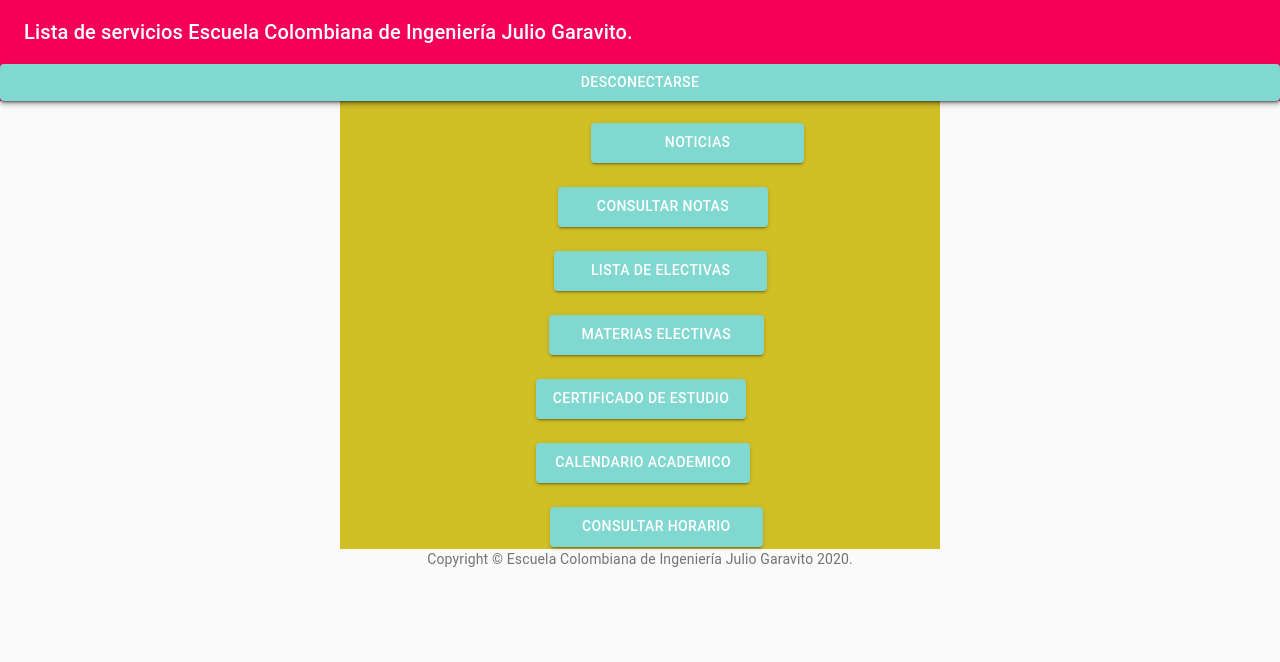
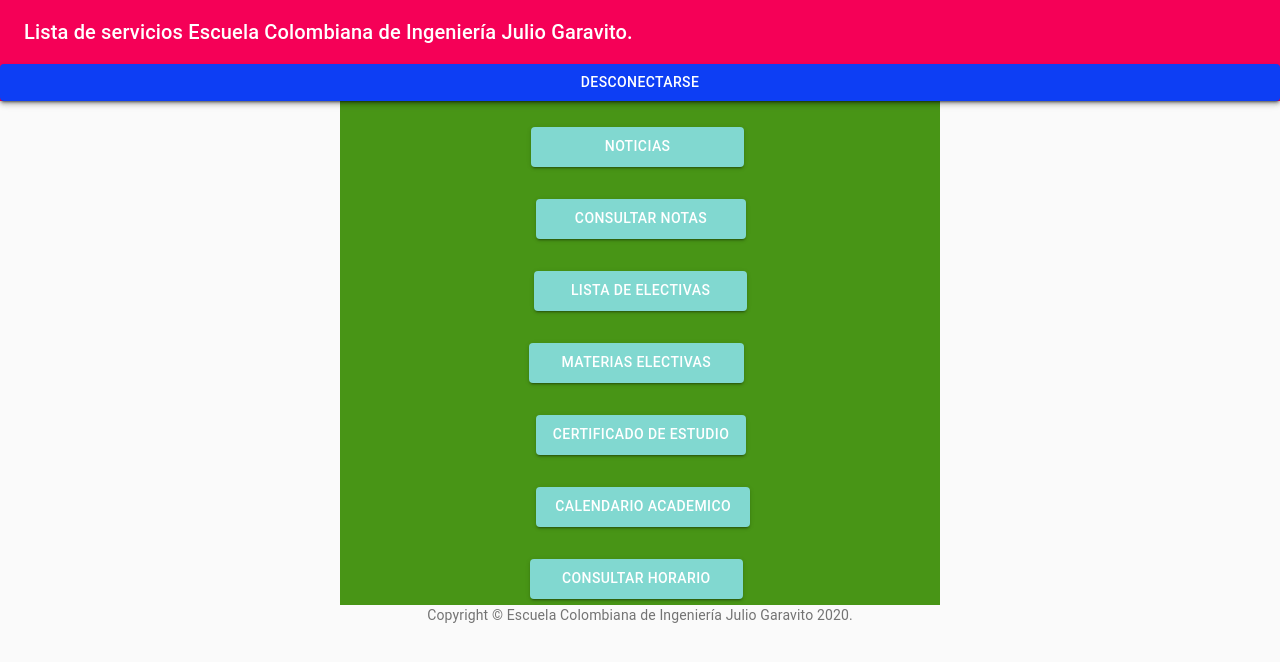
Before and after one commit to Terminal-Stack/ECI-Manager-Frontend, a React (Create React App) app: page /listaServicios in a window 1280 px wide. Shown: the top 662 px of the page. Built offline with nearby package versions, Linux system fonts and the light colour scheme.

Commit message:
lista servicios css modificado

```diff
--- a/src/components/ListaServicios.js
+++ b/src/components/ListaServicios.js
@@ -56,29 +56,33 @@
     },
 }));
 const boton0 ={
-    background:"#81d8d0",
+    background:"#0D3EF4",
     width: "100%",
     height :"100%"
 };
 const boton ={
     background:"#81d8d0",
     width: "218%",
-    height :"40px"
+    height :"40px",
+    left : -60
 };
 const boton1={
     background:"#81d8d0",
     width: "128%",
-    height :"40px"
+    height :"40px",
+    left : -22
 }
 const boton2={
     background:"#81d8d0",
     width: "124%",
-    height :"40px"
+    height :"40px",
+    left : -20
 }
 const boton3={
     background:"#81d8d0",
     width: "118%",
-    height :"40px"
+    height :"40px",
+    left : -20
 }
 const boton4={
     background:"#81d8d0",
@@ -88,22 +92,26 @@
 const boton5={
     background:"#81d8d0",
     width: "103%",
-    height :"40px"
+    height :"40px",
+    flex:" 0 0 35px"
 }
 const boton6={
+    flex:" 0 0 40px",
+    height: "40px",
     background:"#81d8d0",
     width: "118%",
-    height :"40px",
+    left : -20
 
 }
 const carta={
-    background:"#D1BF26"
+    background:"#489516"
 
 }
 const contenedor={
-    flex: 4,
-    padding: 2,
-    backgroundColor: '#D1BF26'
+    flex: 20,
+    width: "150%",
+    padding: 6,
+    backgroundColor: '#489516'
 }
 const flag = false;
 export default function ListaServicios() {
```
